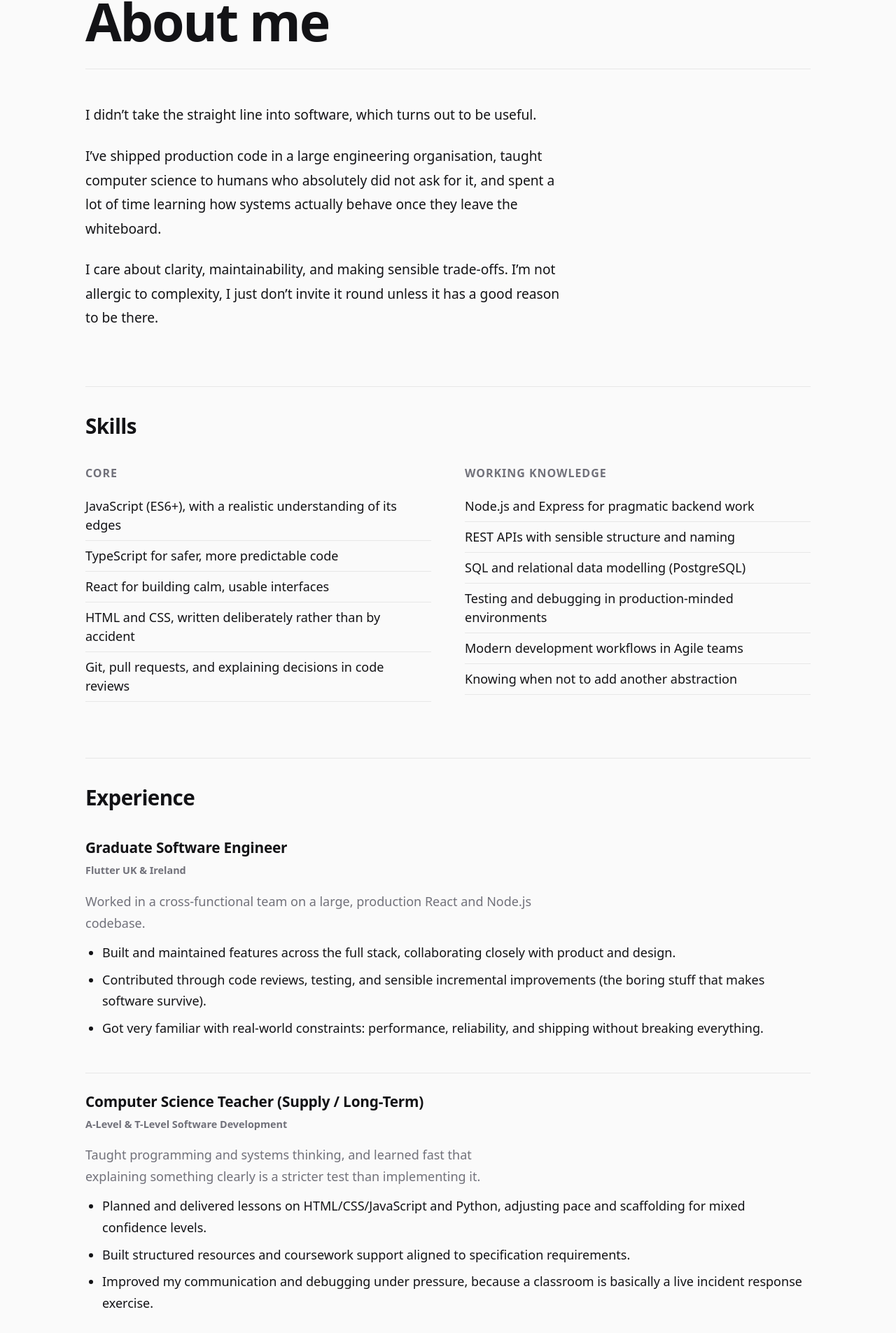
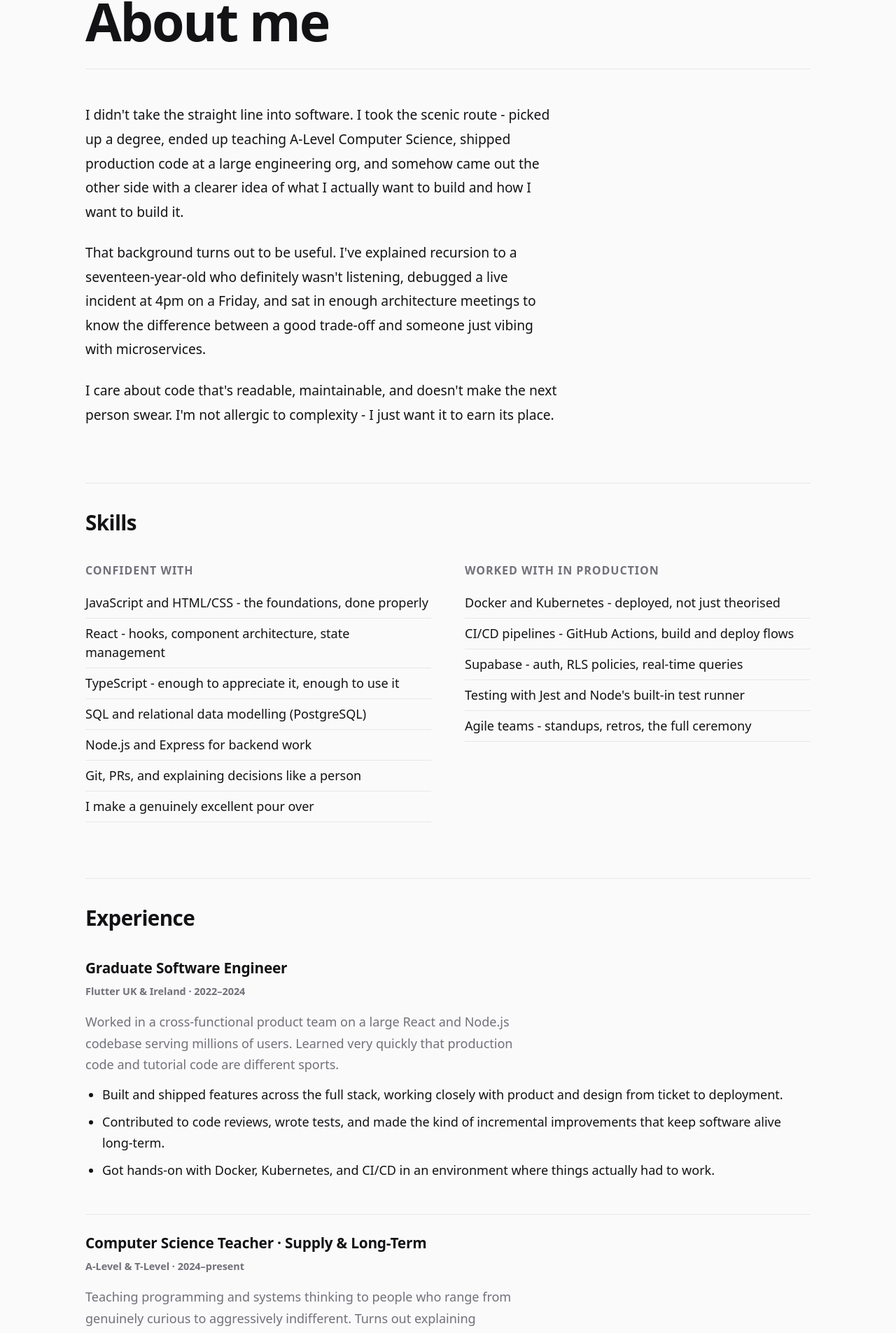
Before and after one commit to soss-lesig/drew-portfolio, a React (Vite) app: page /about in a window 1280 px wide. Shown: the part 299-2204 px from the top of the page at 70% size. Built offline with nearby package versions, Linux system fonts and the light colour scheme; no server answers; the database is empty.

Commit message:
content: rewrite about page - updated skills, voice, experience descriptions

```diff
--- a/src/pages/About.jsx
+++ b/src/pages/About.jsx
@@ -9,109 +9,111 @@ export default function About() {
         </Link>
         <h1>About me</h1>
       </header>
+
       <section className="about">
         <p>
-          I didn’t take the straight line into software, which turns out to be
-          useful.
+          I didn't take the straight line into software. I took the scenic
+          route - picked up a degree, ended up teaching A-Level Computer
+          Science, shipped production code at a large engineering org, and
+          somehow came out the other side with a clearer idea of what I actually
+          want to build and how I want to build it.
         </p>
         <p>
-          I’ve shipped production code in a large engineering organisation,
-          taught computer science to humans who absolutely did not ask for it,
-          and spent a lot of time learning how systems actually behave once they
-          leave the whiteboard.
+          That background turns out to be useful. I've explained recursion to
+          a seventeen-year-old who definitely wasn't listening, debugged a
+          live incident at 4pm on a Friday, and sat in enough architecture
+          meetings to know the difference between a good trade-off and someone
+          just vibing with microservices.
         </p>
         <p>
-          I care about clarity, maintainability, and making sensible trade-offs.
-          I’m not allergic to complexity, I just don’t invite it round unless it
-          has a good reason to be there.
+          I care about code that's readable, maintainable, and doesn't make the
+          next person swear. I'm not allergic to complexity - I just want it to
+          earn its place.
         </p>
       </section>
+
       <section className="skills">
         <h3>Skills</h3>
         <div className="skills-groups">
           <div className="skills-core">
-            <h4>Core</h4>
+            <h4>Confident with</h4>
             <ul>
-              <li>
-                JavaScript (ES6+), with a realistic understanding of its edges
-              </li>
-              <li>TypeScript for safer, more predictable code</li>
-              <li>React for building calm, usable interfaces</li>
-              <li>
-                HTML and CSS, written deliberately rather than by accident
-              </li>
-              <li>
-                Git, pull requests, and explaining decisions in code reviews
-              </li>
+              <li>JavaScript and HTML/CSS - the foundations, done properly</li>
+              <li>React - hooks, component architecture, state management</li>
+              <li>TypeScript - enough to appreciate it, enough to use it</li>
+              <li>SQL and relational data modelling (PostgreSQL)</li>
+              <li>Node.js and Express for backend work</li>
+              <li>Git, PRs, and explaining decisions like a person</li>
+              <li>I make a genuinely excellent pour over</li>
             </ul>
           </div>
 
           <div className="skills-working">
-            <h4>Working knowledge</h4>
+            <h4>Worked with in production</h4>
             <ul>
-              <li>Node.js and Express for pragmatic backend work</li>
-              <li>REST APIs with sensible structure and naming</li>
-              <li>SQL and relational data modelling (PostgreSQL)</li>
-              <li>Testing and debugging in production-minded environments</li>
-              <li>Modern development workflows in Agile teams</li>
-              <li>Knowing when not to add another abstraction</li>
+              <li>Docker and Kubernetes - deployed, not just theorised</li>
+              <li>CI/CD pipelines - GitHub Actions, build and deploy flows</li>
+              <li>Supabase - auth, RLS policies, real-time queries</li>
+              <li>Testing with Jest and Node's built-in test runner</li>
+              <li>Agile teams - standups, retros, the full ceremony</li>
             </ul>
           </div>
         </div>
       </section>
+
       <section className="experience">
         <h3>Experience</h3>
 
         <article className="role">
           <header className="role-header">
             <h4>Graduate Software Engineer</h4>
-            <p className="role-meta">Flutter UK &amp; Ireland</p>
+            <p className="role-meta">Flutter UK &amp; Ireland · 2022–2024</p>
           </header>
           <p>
-            Worked in a cross-functional team on a large, production React and
-            Node.js codebase.
+            Worked in a cross-functional product team on a large React and
+            Node.js codebase serving millions of users. Learned very quickly
+            that production code and tutorial code are different sports.
           </p>
           <ul>
             <li>
-              Built and maintained features across the full stack, collaborating
-              closely with product and design.
+              Built and shipped features across the full stack, working closely
+              with product and design from ticket to deployment.
             </li>
             <li>
-              Contributed through code reviews, testing, and sensible
-              incremental improvements (the boring stuff that makes software
-              survive).
+              Contributed to code reviews, wrote tests, and made the kind of
+              incremental improvements that keep software alive long-term.
             </li>
             <li>
-              Got very familiar with real-world constraints: performance,
-              reliability, and shipping without breaking everything.
+              Got hands-on with Docker, Kubernetes, and CI/CD in an environment
+              where things actually had to work.
             </li>
           </ul>
         </article>
 
         <article className="role">
           <header className="role-header">
-            <h4>Computer Science Teacher (Supply / Long-Term)</h4>
-            <p className="role-meta">
-              A-Level &amp; T-Level Software Development
-            </p>
+            <h4>Computer Science Teacher · Supply &amp; Long-Term</h4>
+            <p className="role-meta">A-Level &amp; T-Level · 2024–present</p>
           </header>
           <p>
-            Taught programming and systems thinking, and learned fast that
-            explaining something clearly is a stricter test than implementing
-            it.
+            Teaching programming and systems thinking to people who range from
+            genuinely curious to aggressively indifferent. Turns out explaining
+            something clearly is a harder test than implementing it.
           </p>
           <ul>
             <li>
-              Planned and delivered lessons on HTML/CSS/JavaScript and Python,
-              adjusting pace and scaffolding for mixed confidence levels.
+              Planned and delivered lessons on HTML, CSS, JavaScript and Python
+              across mixed confidence levels.
             </li>
             <li>
               Built structured resources and coursework support aligned to
-              specification requirements.
+              specification - which is basically technical writing under
+              deadline.
             </li>
             <li>
-              Improved my communication and debugging under pressure, because a
-              classroom is basically a live incident response exercise.
+              Significantly improved my ability to debug under pressure, because
+              a Year 12 class is effectively a live incident with 25 concurrent
+              users.
             </li>
           </ul>
         </article>
```
